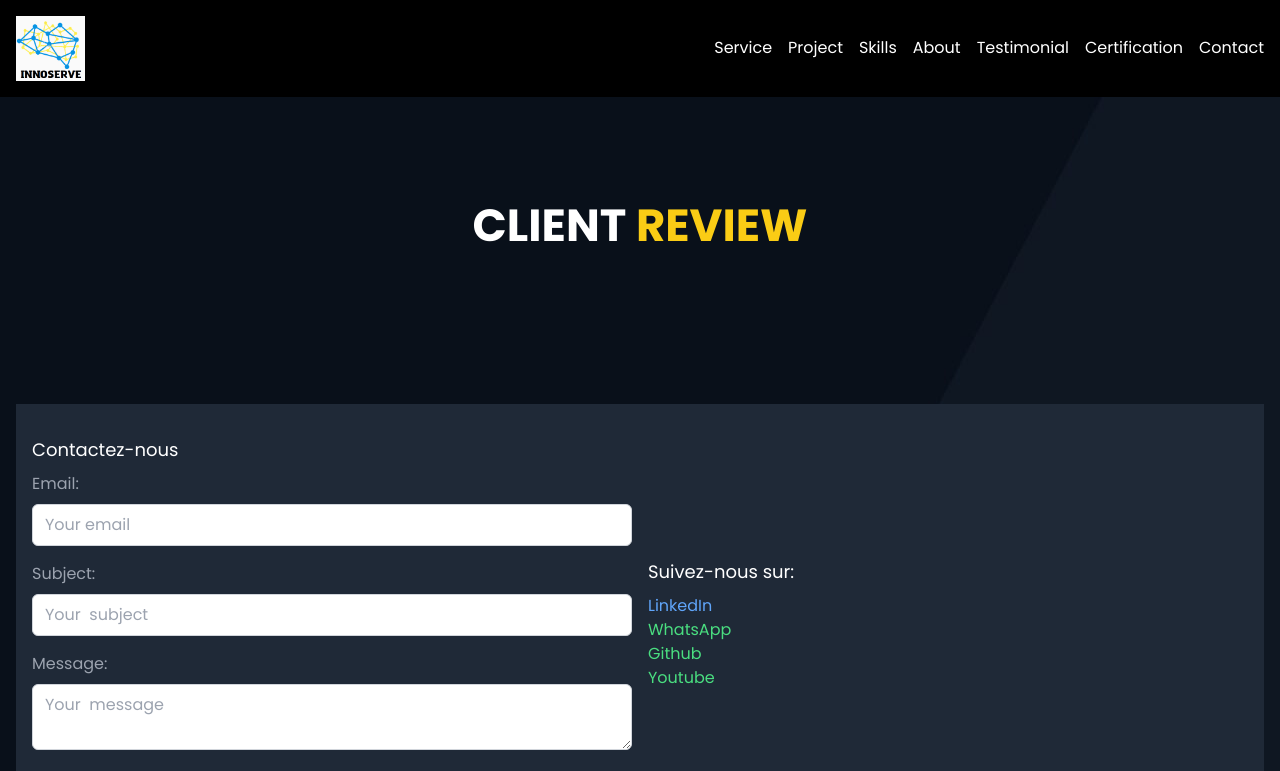
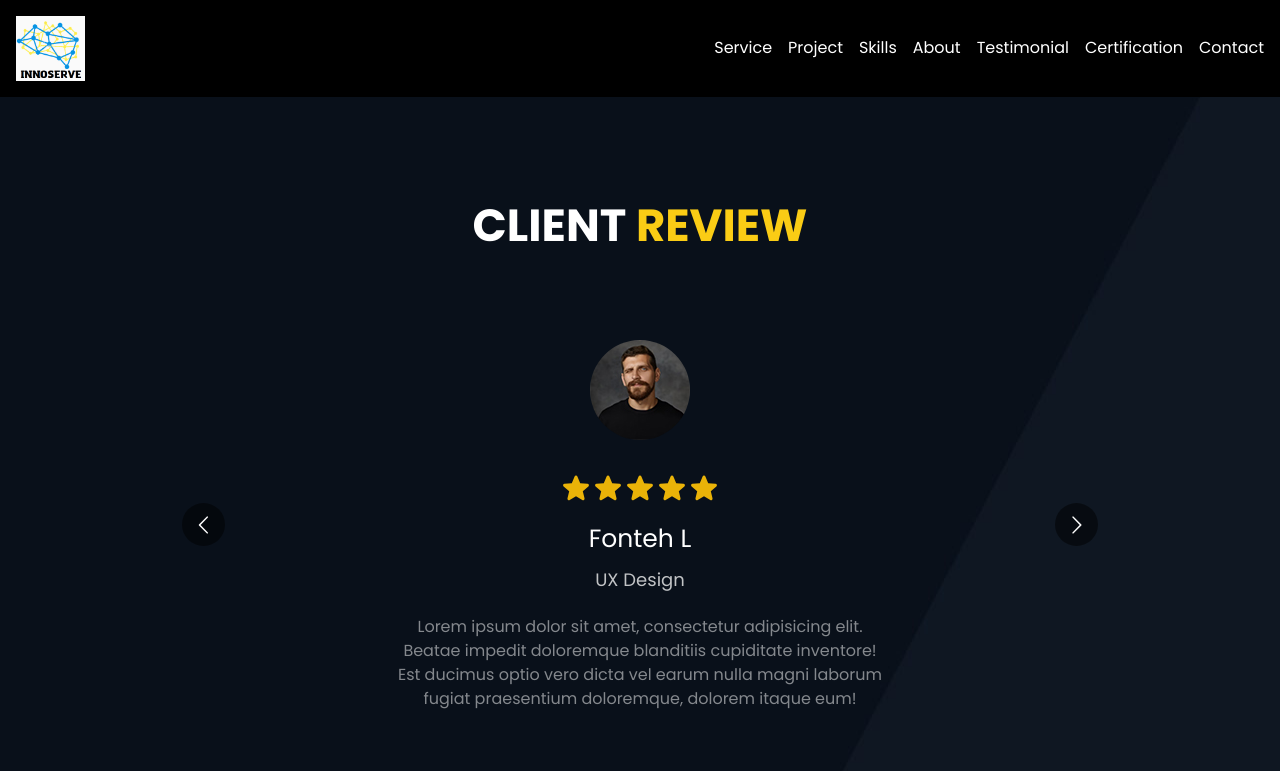
Before and after one commit to loiqueAI/ds-portfolio, a Next.js app: page /testimonial in a window 1280 px wide. Shown: the top 771 px of the page. Built offline with nearby package versions, Linux system fonts and the light colour scheme.

Commit message:
Add review

```diff
--- a/src/components/Testimonial/ClientReview.tsx
+++ b/src/components/Testimonial/ClientReview.tsx
@@ -26,7 +26,7 @@ const ClientReview = (props: Props) => {
         <StarIcon className="w-[2rem] h-[2rem] text-yellow-500" />
       </div>
       <h1 className="text-[25px] text-white mt-[1rem]">{props.name} </h1>
-      <p className="text-[18rem] text-while opacity-75 mt-[0.5rem] mb-[1.4rem]">
+      <p className="text-[18px] text-white opacity-75 mt-[0.5rem] mb-[1.4rem]">
         {props.role}
       </p>
       <p className="text-[16px] text-white opacity-50 w-[90%] md:w-[50%] mx-auto ">
--- a/src/components/Testimonial/Testimonial.tsx
+++ b/src/components/Testimonial/Testimonial.tsx
@@ -1,5 +1,5 @@
 import React from "react";
-import TestimonilSlder from "./TestimonilSlder";
+import TestimonialSlider from "./TestimonialSlider";
 
 type Props = {};
 
@@ -10,7 +10,7 @@ const Testimonial = (props: Props) => {
         Client <span className="text-yellow-400 ">Review</span>
       </h1>
       <div className="pt-[5rem] pb-[4rem] w-[80%] mx-auto">
-        {/* <TestimonilSlder /> */}
+        <TestimonialSlider />
       </div>
     </div>
   );
--- a/src/components/Testimonial/TestimonilSlder.tsx
+++ b/src/components/Testimonial/TestimonialSlider.tsx
@@ -1,3 +1,4 @@
+"use client";
 import Carousel from "react-multi-carousel";
 import "react-multi-carousel/lib/styles.css";
 
@@ -21,9 +22,7 @@ const responsive = {
   },
 };
 
-type Props = {};
-
-const TestimonilSlder = (props: Props) => {
+const TestimonialSilder = () => {
   return (
     <Carousel
       additionalTransfrom={0}
@@ -35,27 +34,24 @@ const TestimonilSlder = (props: Props) => {
       responsive={responsive}
       itemClass="item"
     >
-      {/* <ClientReview
-        image="/images/b1.jpg"
+      <ClientReview
+        image="/images/c1.jpg"
         name="Loique Nangna"
         role="Web dev"
       />
-      <ClientReview image="/images/b2.jpg" name="Fonteh L" role="UX Design" />
+      <ClientReview image="/images/c2.jpg" name="Fonteh L" role="UX Design" />
       <ClientReview
-        image="/images/b1.jpg"
+        image="/images/c1.jpg"
         name="Nathan Foe"
         role="ML engineer"
       />
       <ClientReview
-        image="/images/b2.jpg"
+        image="/images/c2.jpg"
         name="Fogouang"
         role="Data Scientist"
-      /> */}
-      <div>1</div>
-      <div>1</div>
-      <div>1</div>
+      />
     </Carousel>
   );
 };
 
-export default TestimonilSlder;
+export default TestimonialSilder;
```
Also changed, not shown: public/images/c1.jpg (added), public/images/c2.jpg (added).
